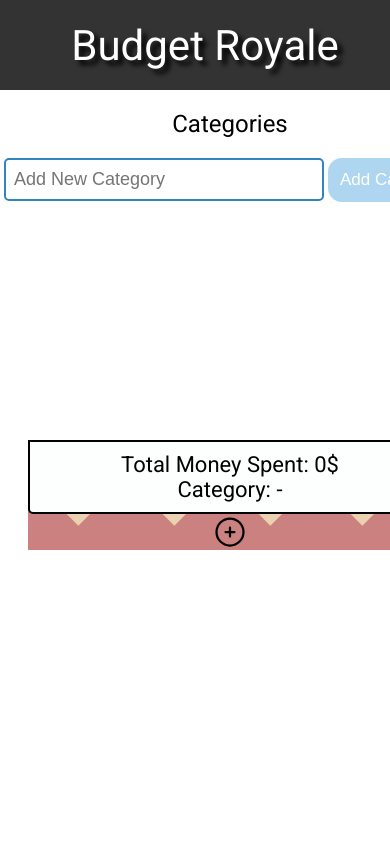
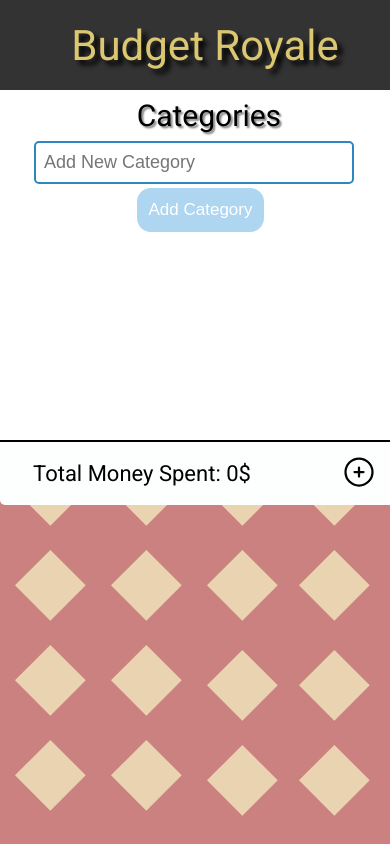
Before and after one commit to antal0x11/budget-royale, a Next.js app: page / in a window 390 px wide. Shown: the top 844 px of the page. Built offline with nearby package versions, Linux system fonts and the light colour scheme.

Commit message:
update: css changes

```diff
--- a/lib/Categories.tsx
+++ b/lib/Categories.tsx
@@ -130,7 +130,7 @@
 
     return (
         <div className={styles.container}>
-            <h2>Categories</h2>
+            <div className={styles.catTitle}>Categories</div>
             <div className={styles.subContainer}>
                 <input ref={inputElement} type={"text"} placeholder={"Add New Category"} onInput={handleInput}/>
                 <button className={styles.addCategory} onClick={handleAddCategoryItem} >Add Category</button>
--- a/lib/MainSubTitle.tsx
+++ b/lib/MainSubTitle.tsx
@@ -1,15 +1,23 @@
 import styles from "@/styles/subtitle-card.module.css";
 
-type Props = {
-    totalCost : number,
-    selectedCategory: string
+interface Props {
+    totalCost : number;
+    selectedCategory: string;
+    updateAddExpense : () => void
 }
 
 export default function MainSubTitle(props : Props) {
     return (
         <div className={styles.container}>
-            <div>Total Money Spent: {props.totalCost}$</div>
-            <div>Category: {props.selectedCategory}</div>
+            <span className={styles.smallScreensAddblock}>
+                <div>Total Money Spent: {props.totalCost}$</div>
+                <div>
+                <svg xmlns="http://www.w3.org/2000/svg" fill="none" viewBox="0 0 24 24" strokeWidth={1.5} stroke="currentColor" onClick={props.updateAddExpense}>
+                    <path strokeLinecap="round" strokeLinejoin="round" d="M12 9v6m3-3H9m12 0a9 9 0 11-18 0 9 9 0 0118 0z" />
+                </svg>
+            </div>
+            </span>
+            {/* <div>Category: {props.selectedCategory}</div> */}
         </div>
     )
 }
--- a/pages/index.tsx
+++ b/pages/index.tsx
@@ -127,10 +127,10 @@
               <div className={styles.mainContainerItemsRight}>
                   <div className={styles.infoContainer}>
                     <div className={styles.infoContainerItemMain}>
-                      <MainSubTitle totalCost={totalCost} selectedCategory={selectedCategory}/>
-                        <svg xmlns="http://www.w3.org/2000/svg" fill="none" viewBox="0 0 24 24" strokeWidth={1.5} stroke="currentColor" onClick={updateAddExpense}>
+                      <MainSubTitle totalCost={totalCost} selectedCategory={selectedCategory} updateAddExpense={updateAddExpense}/>
+                        {/* <svg xmlns="http://www.w3.org/2000/svg" fill="none" viewBox="0 0 24 24" strokeWidth={1.5} stroke="currentColor" onClick={updateAddExpense}>
                           <path strokeLinecap="round" strokeLinejoin="round" d="M12 9v6m3-3H9m12 0a9 9 0 11-18 0 9 9 0 0118 0z" />
-                        </svg>
+                        </svg> */}
                     </div>
                     {addExpense && <div><NewExpense value={{addExpense,updateAddExpense}}/></div>}
                   </div>
--- a/styles/categories.module.css
+++ b/styles/categories.module.css
@@ -16,6 +16,18 @@
 .container h2 {
     text-align: center;
     font-weight: 400;
+}
+
+.catTitle {
+    display: flex;
+    flex-direction: column;
+    flex-wrap: nowrap;
+    justify-content: center;
+    align-items: center;
+    font-weight: 400;
+    font-size: 30px;
+    text-shadow: 2px 2px 2px gray;
+    padding: 8px
 }
 
 .subContainer input {
@@ -142,7 +154,66 @@
     cursor: pointer;
 }
 
+@media screen and (max-width: 844px){
 
-@media screen and (max-width: 390px) {
-    /* TODO */
+
+
+    .miniContainer {
+        display: flex;
+        flex-direction: column;
+        flex-wrap: nowrap;
+        align-content: center;
+        justify-content: space-evenly;
+        align-items: flex-start;
+    }
+
+    .miniContainerExpenseCategorie {
+        flex: 1;
+        text-align: center;
+        padding: 10px 10px;
+        border-radius: 15px;
+        width: 220px
+    }
+
+    .subContainer {
+        display: flex;
+        flex-direction: column;
+        justify-content: center;
+        align-items: flex-start;
+    }
+
+    .catTitle {
+        display: flex;
+        flex-direction: column;
+        flex-wrap: nowrap;
+        justify-content: center;
+        align-items: flex-start;
+        margin-left: 33vw;
+        font-weight: 400;
+        font-size: 30px;
+    }
+
+    .subContainer input {
+        height: 23px;
+        padding: 8px;
+        width: 300px;
+        font-size: 18px;
+        border: 2px solid #2E86C1;
+        border-radius: 5px;
+        margin-left: 34px;
+        /* margin-right: 4px; */
+        margin-bottom: 4px;
+    }
+
+    .addCategory {
+        height: fit-content;
+        padding: 12px;
+        font-size: 17px;
+        color: white;
+        border: 0px solid black;
+        border-radius: 14px;
+        background-color: #AED6F1;
+        margin-left: 35vw;
+    }
+
 }
--- a/styles/home.module.css
+++ b/styles/home.module.css
@@ -10,31 +10,6 @@
     justify-content: space-evenly;
     align-items: center;
     margin: 0;
-}
-
-
-/*
-    Small size screen are not supported yet.
-*/
-
-@media screen and (max-width: 390px) {
-    .container {
-        display: flex;
-        flex-wrap: wrap;
-        flex-direction: column;
-        margin: 0;
-        justify-content: center;
-        align-items: center;
-    }
-
-    .mainContainerItemsRight {
-        flex: 1;
-        margin: 0;
-        height: 100vh;
-        overflow-y: scroll;
-        border-top: 2px solid black;
-        background-color: rgb(235, 245, 251);
-    }
 }
 
 .mainContainerItemsLeft {
@@ -95,3 +70,46 @@
     box-shadow: 4px 4px 4px gray;
 
 }
+
+/*
+    Small size screen are not supported yet.
+*/
+
+@media screen and (max-width: 844px) {
+    .container {
+        display: flex;
+        flex-wrap: wrap;
+        flex-direction: column;
+        margin: 0;
+        justify-content: center;
+        align-items: flex-start;
+    }
+
+    .mainContainerItemsRight {
+        flex: 1;
+        margin: 0;
+        height: 100%;
+        overflow-y: scroll;
+        border-top: 2px solid black;
+        background-color: rgb(235, 245, 251);
+    }
+
+    .infoContainer {
+        display: flex;
+        flex-direction: column;
+        flex-wrap: nowrap;
+        justify-content: center;
+        align-items: center;
+        height: 100vh;
+    }
+
+    .infoContainerItemMain {
+        display: flex;
+        flex-direction: row;
+        flex-wrap: wrap;
+        justify-content: space-evenly;
+        align-items: flex-start;
+        flex: 1;
+        flex-basis: 100%;
+    }
+}
--- a/styles/new-expense-form.module.css
+++ b/styles/new-expense-form.module.css
@@ -4,13 +4,14 @@
 
 .addItem {
     position: absolute;
-    top: 10vh;
+    top: 10.6vh;
     right: 40vw;
     display: flex;
     flex-direction: column;
     width: 320px;
     height: fit-content;
-    border-radius: 5px;
+    border-bottom-left-radius: 5px;
+    border-bottom-right-radius: 5px;
     padding: 10px;
     margin: 10px;
     color: black;
@@ -85,3 +86,25 @@
     background-color: #E74C3C;
     color: white;
 }
+
+@media screen and (max-width: 844px) {
+    .addItem {
+        position: absolute;
+        top: 9.6vh;
+        right: 5vw;
+        display: flex;
+        flex-direction: column;
+        width: 320px;
+        height: fit-content;
+        border-bottom-left-radius: 5px;
+        border-bottom-right-radius: 5px;
+        padding: 10px;
+        margin: 10px;
+        color: black;
+        background-color: white;
+        z-index: 100;
+
+        animation-name: createExpenseAnimation;
+        animation-duration: 1s;
+    }
+}
--- a/styles/subtitle-card.module.css
+++ b/styles/subtitle-card.module.css
@@ -20,3 +20,50 @@
     background-color: #FDFEFE;
     padding: 10px;
 }
+
+.smallScreensAddblock {
+    display: flex;
+    flex-direction: row;
+    align-content: center;
+    justify-content: center;
+    align-items: center;
+}
+
+.smallScreensAddblock svg {
+    margin-left:60px;
+    margin-top: 2px;
+}
+
+@media screen and (max-width: 844px) {
+    .container {
+        display: flex;
+        flex-direction: column;
+        flex-wrap: nowrap;
+        justify-content: center;
+        align-items: center;
+        text-align: center;
+        font-size: 22px;
+        border: 0px solid black;
+        width: 100vw;
+        height: fit-content;
+        margin-top: 0;
+        border-top: 0;
+        border-bottom-right-radius: 5px;
+        border-bottom-left-radius: 5px;
+        background-color: #FDFEFE;
+        padding: 10px;
+    }
+
+    .smallScreensAddblock {
+        display: flex;
+        flex-direction: row;
+        align-content: center;
+        justify-content: center;
+        align-items: center;
+    }
+
+    .smallScreensAddblock svg {
+        margin-left:90px;
+        margin-top: 2px;
+    }
+}
--- a/styles/top-title.module.css
+++ b/styles/top-title.module.css
@@ -13,7 +13,7 @@
     text-align: center;
     font-size: 30px;
     background-color: #333;
-    color: white;
+    color: rgb(220, 199, 113);
     font-size: 42px;
     text-shadow: 5px 5px 5px black;
     padding: 10px;
```
